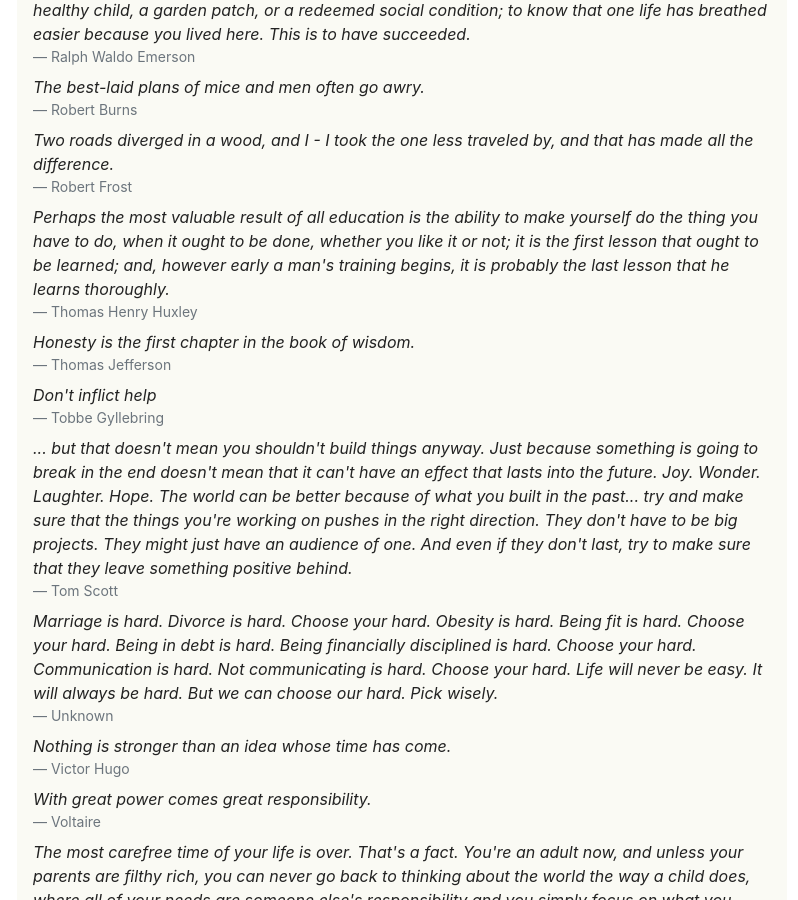
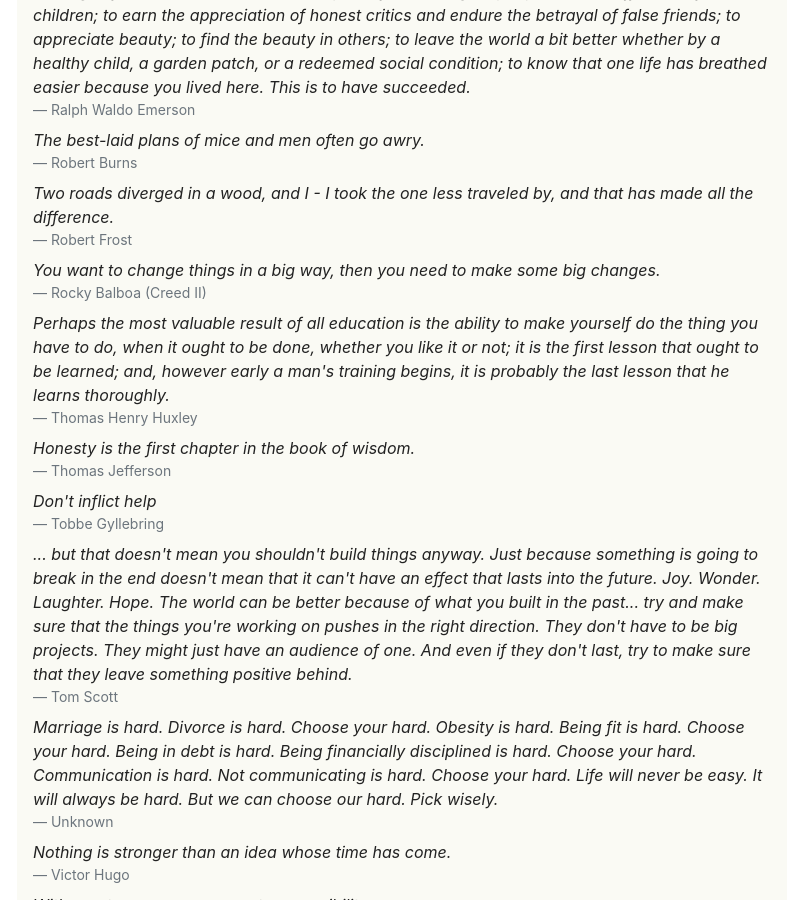
Before and after one commit to mackorone/mackorone.github.io, a Jekyll site: the page built from quotes.html, in a window 1280 px wide and 900 px high, scrolled down 3612 px. Shown: the whole window, without its empty margins (238-1036 px from the left). Built offline with Jekyll 4.4.1, drawn with Linux system fonts in a browser that asks for light colours; nearby versions of some CDN libraries; some of the changed text lies outside the part shown.

Commit message:
Add new quotes

```diff
--- a/_data/quotes.yml
+++ b/_data/quotes.yml
@@ -124,3 +124,8 @@
   source: David Goggins
 - quote: Do more
   source: Casey Neistat
+- quote: If you can’t get out of it, get into it.
+  source: Lachlan Earnshaw
+  link: https://youtu.be/9nDERwGTkgA?t=48
+- quote: You want to change things in a big way, then you need to make some big changes.
+  source: Rocky Balboa (Creed II)
```
